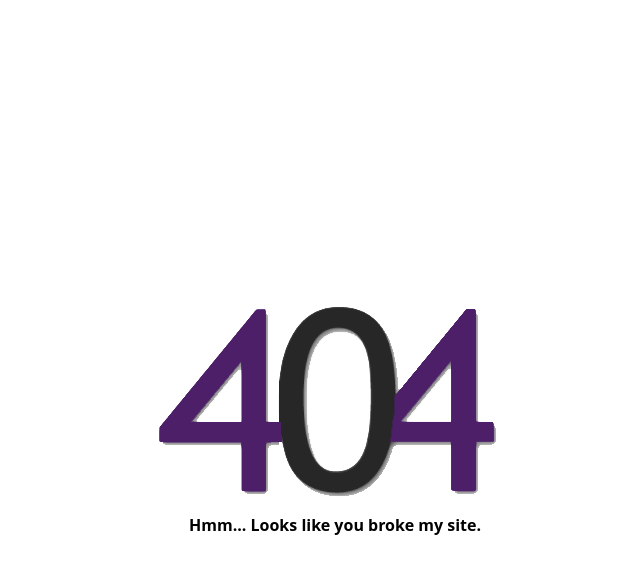
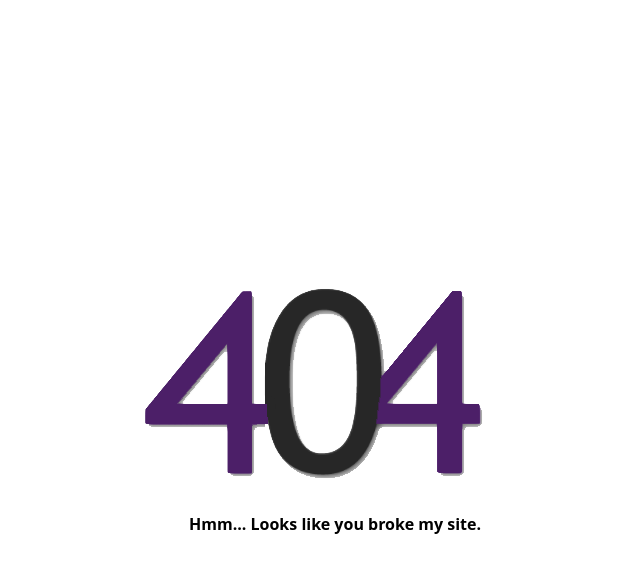
Before and after one commit to TriiNoxYs/TriiNoxYs.github.io, a PHP site: page /404.html in a window 1280 px wide. Shown: the top 574 px of the page, without its empty margins (305-945 px from the left). Run offline with PHP 8.4, Linux system fonts and the light colour scheme.

Commit message:
Edit 404 page, add broken animation

```diff
--- a/404.html
+++ b/404.html
@@ -3,10 +3,10 @@
 		<meta charset="UTF-8">
 		<meta name="viewport" content="width=device-width, initial-scale=1">
 
-		<link rel="icon" href="/favicon.ico" type="image/x-icon" />
-		<link rel="shortcut icon" href="/favicon.ico" type="image/x-icon" />
+		<link rel="icon" href="favicon.ico" type="image/x-icon" />
+		<link rel="shortcut icon" href="favicon.ico" type="image/x-icon" />
 
-		<link rel="stylesheet" type="text/css" href="/css/style.css" media="screen">
+		<link rel="stylesheet" type="text/css" href="css/style.css" media="screen">
 
 		<title>TriiNoxYs | 404 </title>
 	</head>
@@ -14,10 +14,11 @@
 	<body>
 		<br><br><br><br><br><br><br><br><br><br><br><br>
 		<center>
-			<img src="/img/404.png">
-			<br>
+		<div class="img404"></div>
+		<br>
 			<b><font color="black">
 				Hmm... Looks like you broke my site.
+				</div>
 			</font></b>
 		</center>
 	</body>
--- a/css/style.css
+++ b/css/style.css
@@ -1,3 +1,14 @@
+.img404 {
+  width: 380px;
+  height: 200px;
+  background: url("../img/404-normal.png") no-repeat;
+}
+.img404:hover {
+  width: 380px;
+  height: 270px;
+  background: url("../img/404-broken.png") no-repeat;
+}
+
 .main-content {
   box-sizing: border-box; }
 
```
Also changed, not shown: img/404-broken.png (added), img/404-normal.png (added), img/404.png (deleted).
